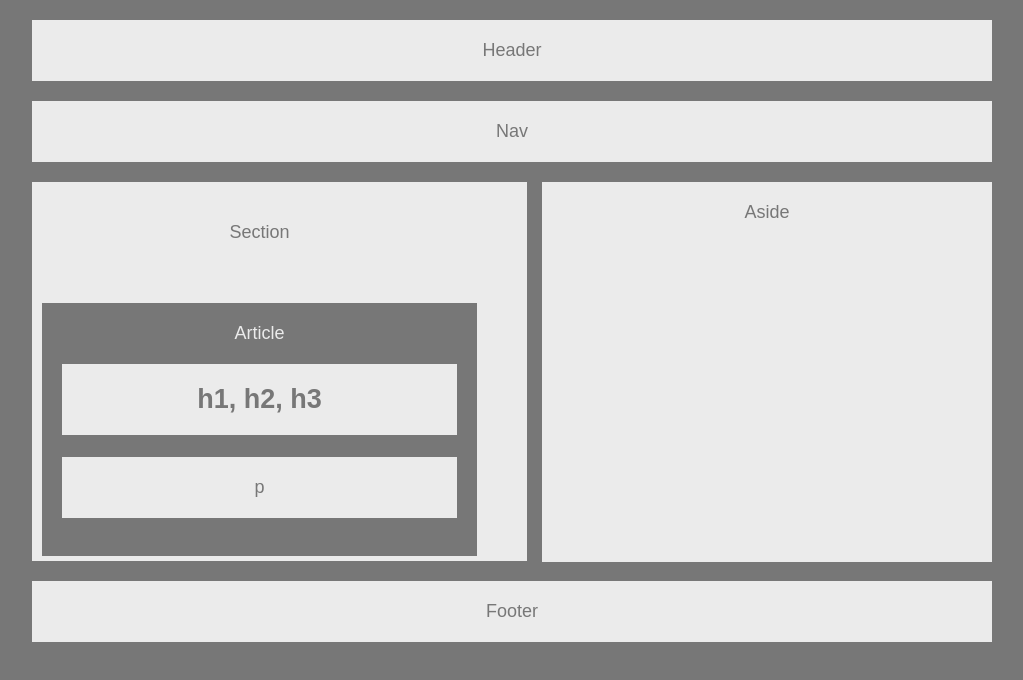
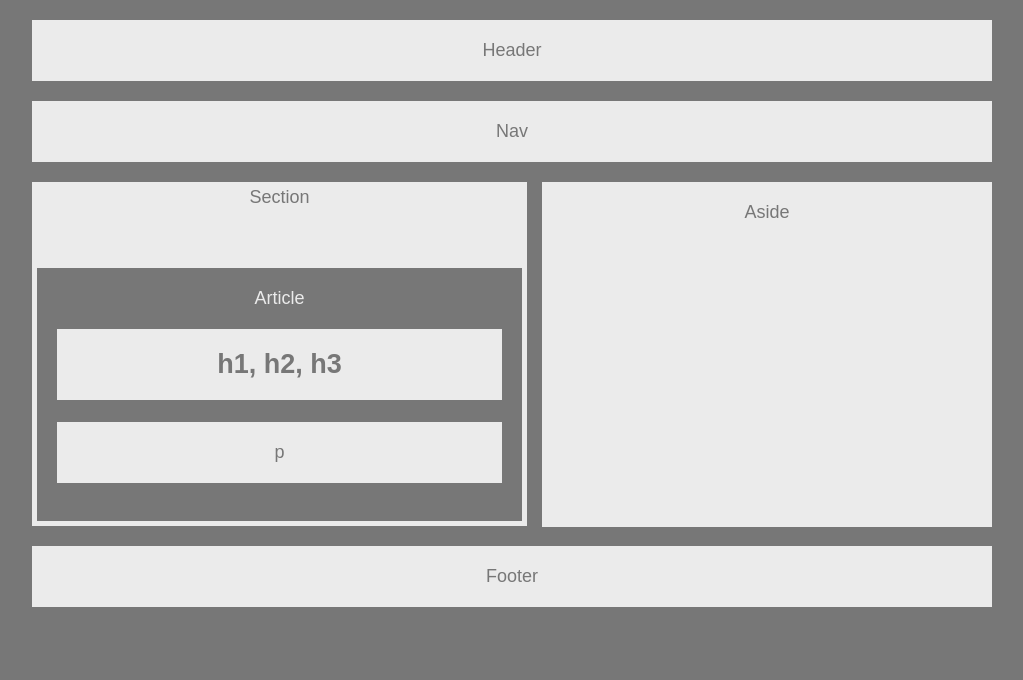
Before and after one commit to nordberg5780/HW-Wireframe, a plain HTML site: page index.html in a window 1280 px wide. Shown: the whole page, without its empty margins (128-1151 px from the left). Drawn offline with Linux system fonts and the light colour scheme.

Commit message:
Updated HW

```diff
--- a/style.css
+++ b/style.css
@@ -34,7 +34,8 @@ nav{
 section{
     background: #ebebeb;
     margin-top: 20px;
-    padding: 40px 50px 5px 10px;
+
+    padding: 5px 5px 5px 5px;
     widows: 550px;
 }
 aside{
@@ -42,7 +43,7 @@ aside{
     float: right;
     padding: 20px;
     margin-top: 20px;
-    height: 380px;
+    height: 345px;
     width: 450px;
 }
 footer{
```
